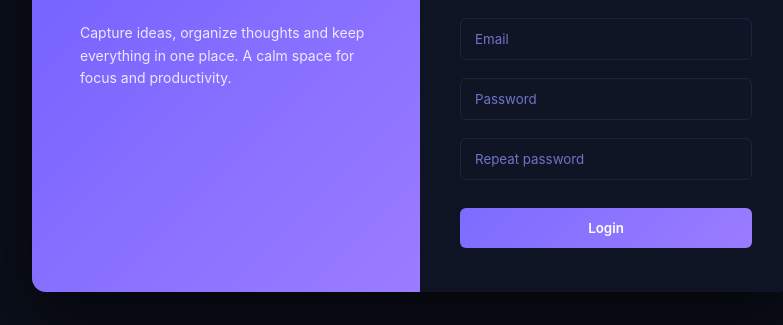
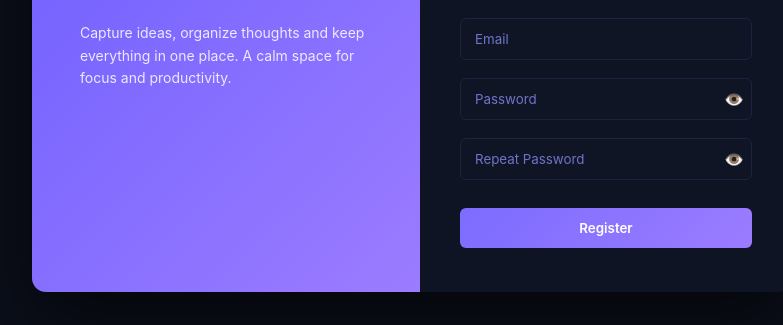
Before and after one commit to vkarpii/evernote-lite, a PHP site: page /registration in a window 1280 px wide. Shown: the part 368-693 px from the top of the page, without its empty margins (228-1011 px from the left). Run offline with PHP 8.4, Linux system fonts and the light colour scheme.

Commit message:
Fixed bugs, added toggle icons, added error visualization, and preserved input values on invalid submission

```diff
--- /dev/null
+++ b/public/css/error.css
@@ -0,0 +1,12 @@
+.form-error {
+    font-size: 0.8rem;
+    color: #ff4d4f;
+    display: flex;
+    align-items: center;
+    margin-bottom: 10px;
+}
+
+.form-error::before {
+    content: "⚠️";
+    margin-right: 5px;
+}
--- /dev/null
+++ b/public/css/password-wrapper.css
@@ -0,0 +1,14 @@
+.password-wrapper {
+  position: relative;
+  display: inline-block;
+  width: 100%;
+}
+
+.password-wrapper .eye {
+  position: absolute;
+  right: 8px;
+  top: 50%;
+  transform: translateY(-50%);
+  cursor: pointer;
+  user-select: none;
+}
--- /dev/null
+++ b/public/js/toggleIcons.js
@@ -0,0 +1,10 @@
+const toggleIcons = document.querySelectorAll(".togglePassword");
+
+toggleIcons.forEach(icon => {
+  icon.addEventListener("click", () => {
+    const input = icon.previousElementSibling;
+    const type = input.type === "password" ? "text" : "password";
+    input.type = type;
+    icon.textContent = type === "password" ? "👁️" : "🙈";
+  });
+});
--- a/src/Controller/AuthController.php
+++ b/src/Controller/AuthController.php
@@ -46,6 +46,8 @@ class AuthController
             $this->authService->login($email, $password);
             header('Location: /');
         } catch (LoginException $e) {
+            $_SESSION['error'] = $e->getMessage();
+            $_SESSION['old_email'] = $email;
             header('Location: /login');
         }
     }
@@ -62,6 +64,10 @@ class AuthController
             $this->authService->registration($name, $surname, $email, $password, $repeatPassword);
             header('Location: /');
         } catch (RegistrationException $e) {
+            $_SESSION['error'] = $e->getMessage();
+            $_SESSION['old_email'] = $email;
+            $_SESSION['old_name'] = $name;
+            $_SESSION['old_surname'] = $surname;
             header('Location: /registration');
         }
     }
--- a/src/Repository/UserRepository.php
+++ b/src/Repository/UserRepository.php
@@ -43,7 +43,7 @@ class UserRepository
     ): int {
         $stmt = $this->db->prepare(
             "INSERT INTO users (name, surname, email, password, last_login_at)
-            VALUES (:name, :surname, :email, :password, :NOW())"
+            VALUES (:name, :surname, :email, :password, NOW())"
         );
 
         $stmt->execute([
--- a/src/Service/AuthService.php
+++ b/src/Service/AuthService.php
@@ -71,7 +71,7 @@ class AuthService{
             throw new InvalidEmailException();
         }
 
-        if (!$this->isStrongPassword($password)) {
+        if ($this->isStrongPassword($password)) {
             throw new WeakPasswordException();
         }
 
--- /dev/null
+++ b/views/auth/error.php
@@ -0,0 +1,8 @@
+<?php
+    $error = $_SESSION['error'] ?? null;
+    unset($_SESSION['error']);
+
+    if ($error) {
+        echo '<div class="form-error">' . htmlspecialchars($error) . '</div>';
+    }
+?>
--- a/views/auth/layout.php
+++ b/views/auth/layout.php
@@ -6,6 +6,8 @@
   <title>Notes App – Login</title>
   <meta name="viewport" content="width=device-width, initial-scale=1.0" />
   <link rel="stylesheet" href="/css/auth.css" />
+  <link rel="stylesheet" href="/css/password-wrapper.css" />
+  <link rel="stylesheet" href="/css/error.css"/>
 </head>
 
 <body>
@@ -26,6 +28,8 @@
       <?= $content ?>
     </div>
 
+
+    <script src="/js/toggleIcons.js"></script>
 </body>
 
 </html>
--- a/views/auth/register-form.php
+++ b/views/auth/register-form.php
@@ -1,27 +1,43 @@
+<?php
+    $email = $_SESSION['old_email'] ?? '';
+    unset($_SESSION['old_email']);
+
+    $name = $_SESSION['old_name'] ?? '';
+    unset($_SESSION['old_name']);
+
+    $surname = $_SESSION['old_surname'] ?? '';
+    unset($_SESSION['old_surname']);
+?>
+
 <form method="post" action="/registrationAction">
-    <a href="/public/login">< Back to login</a><br><br>
+    <a href="/login">
+        < Back to login</a><br><br>
 
             <h2>Registration</h2>
 
+            <?php include __DIR__ . '/error.php'; ?>
+
             <div class="field">
-        <input type="text" name="name" placeholder="Name" />
+                <input type="text" name="name" placeholder="Name" value="<?= $name ?>"/>
             </div>
 
             <div class="field">
-        <input type="text" name="surname" placeholder="Surname" />
+                <input type="text" name="surname" placeholder="Surname" value="<?= $surname ?>" />
             </div>
 
             <div class="field">
-        <input type="email" name="email" placeholder="Email" />
+                <input type="email" name="email" placeholder="Email" value="<?= $email ?>" />
             </div>
 
-    <div class="field">
-        <input type="password" name="password" placeholder="Password" />
+            <div class="password-wrapper field">
+                <input type="password" id="password" placeholder="Password">
+                <span class="togglePassword eye">👁️</span>
             </div>
 
-    <div class="field">
-        <input type="password-repeat" name="repeat-password" placeholder="Repeat password" />
+            <div class="password-wrapper field">
+                <input type="password" id="confirmPassword" placeholder="Repeat Password">
+                <span class="togglePassword eye">👁️</span>
             </div>
 
-    <button class="btn">Login</button>
+            <button class="btn">Register</button>
 </form>
```
Also changed, not shown: views/auth/login-form.php (+11 -3 lines). Lines whose indentation alone changed are shown as unchanged.
